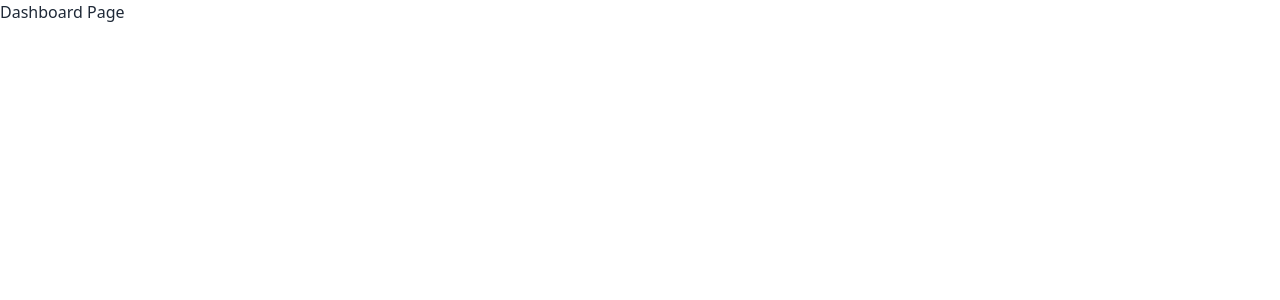
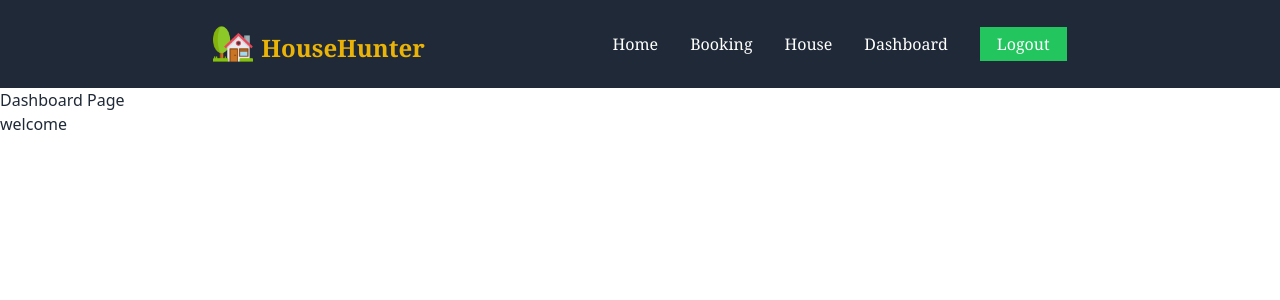
Before and after one commit to mshipan/house-hunter, a React (Vite) app: page /dashboard in a window 1280 px wide. Shown: the top 300 px of the page. Built offline with nearby package versions, Linux system fonts and the light colour scheme.

Commit message:
update register and login page and initialize redux toolkit and rtk query for easily get data

```diff
--- a/package.json
+++ b/package.json
@@ -10,12 +10,16 @@
     "preview": "vite preview"
   },
   "dependencies": {
+    "@reduxjs/toolkit": "^2.0.1",
+    "jwt-decode": "^4.0.0",
     "localforage": "^1.10.0",
     "match-sorter": "^6.3.3",
     "react": "^18.2.0",
     "react-dom": "^18.2.0",
     "react-hook-form": "^7.49.3",
+    "react-hot-toast": "^2.4.1",
     "react-icons": "^5.0.1",
+    "react-redux": "^9.1.0",
     "react-router-dom": "^6.21.3",
     "sort-by": "^1.2.0"
   },
--- a/src/components/shared/Navbar.jsx
+++ b/src/components/shared/Navbar.jsx
@@ -1,6 +1,17 @@
-import { Link, NavLink } from "react-router-dom";
+import { Link, NavLink, useNavigate } from "react-router-dom";
 import logo from "../../assets/house.png";
+import { useState } from "react";
+import useAuth from "../../hooks/useAuth";
 const Navbar = () => {
+  const { logout } = useAuth();
+  const [isLoggedIn, setLoggedIn] = useState(false);
+  const navigate = useNavigate();
+
+  const handleLogout = () => {
+    logout();
+    setLoggedIn(false);
+    navigate("/login");
+  };
   return (
     <div className="bg-gray-800 py-6">
       <div className="w-2/3 mx-auto flex items-center justify-between">
@@ -26,12 +37,25 @@ const Navbar = () => {
             <li className="font-serif text-white hover:text-green-500">
               <NavLink to="/dashboard">Dashboard</NavLink>
             </li>
+            {!isLoggedIn ? (
+              <li className="font-serif text-white hover:text-green-500 bg-green-500 hover:bg-transparent transition-all ease-in-out duration-300">
+                <button
+                  onClick={handleLogout}
+                  className="border border-green-500 px-4 py-1"
+                >
+                  Logout
+                </button>
+              </li>
+            ) : (
+              <>
                 <li className="font-serif text-white hover:text-green-500">
                   <NavLink to="/login">Login</NavLink>
                 </li>
                 <li className="font-serif text-white hover:text-green-500">
                   <NavLink to="/register">Register</NavLink>
                 </li>
+              </>
+            )}
           </ul>
         </nav>
       </div>
--- /dev/null
+++ b/src/hooks/useAuth.js
@@ -0,0 +1,9 @@
+import { useContext } from "react";
+import { AuthContext } from "../providers/AuthProvider";
+
+const useAuth = () => {
+  const auth = useContext(AuthContext);
+  return auth;
+};
+
+export default useAuth;
--- a/src/main.jsx
+++ b/src/main.jsx
@@ -1,11 +1,19 @@
-import React from "react";
 import ReactDOM from "react-dom/client";
 import "./index.css";
 import { RouterProvider } from "react-router-dom";
 import router from "./routes/Router.jsx";
+import { Toaster } from "react-hot-toast";
+import AuthProvider from "./providers/AuthProvider.jsx";
+import { Provider } from "react-redux";
+import Store from "./redux/Store.js";
 
 ReactDOM.createRoot(document.getElementById("root")).render(
-  <React.StrictMode>
-    <RouterProvider router={router} />
-  </React.StrictMode>
+  <>
+    <Provider store={Store}>
+      <AuthProvider>
+        <Toaster />
+        <RouterProvider router={router} />
+      </AuthProvider>
+    </Provider>
+  </>
 );
--- a/src/pages/Dashboard.jsx
+++ b/src/pages/Dashboard.jsx
@@ -1,7 +1,12 @@
+import useAuth from "../hooks/useAuth";
+
 const Dashboard = () => {
+  const { user } = useAuth();
+  console.log(user);
   return (
     <div>
       <h1>Dashboard Page</h1>
+      <p>welcome {user?.email}</p>
     </div>
   );
 };
--- a/src/pages/authPages/Login.jsx
+++ b/src/pages/authPages/Login.jsx
@@ -3,6 +3,7 @@ import logo from "../../assets/house.png";
 import { FaLock } from "react-icons/fa";
 import { SiGmail } from "react-icons/si";
 import { Link, useNavigate } from "react-router-dom";
+import toast from "react-hot-toast";
 
 const Login = () => {
   const navigate = useNavigate();
@@ -25,11 +26,12 @@ const Login = () => {
 
       if (response.ok) {
         const result = await response.json();
-        console.log("Login successful. Token:", result.token);
+        toast.success(`${result.user.name} Loggedin successfully.`);
+        localStorage.setItem("access-token", result.token);
 
         navigate("/dashboard");
       } else {
-        console.error("Login failed");
+        toast.error("Login failed.");
       }
     } catch (error) {
       console.error("Error during login:", error);
--- a/src/pages/authPages/Register.jsx
+++ b/src/pages/authPages/Register.jsx
@@ -3,6 +3,7 @@ import logo from "../../assets/house.png";
 import { FaUser, FaUserTie, FaPhoneAlt, FaLock } from "react-icons/fa";
 import { SiGmail } from "react-icons/si";
 import { Link, useNavigate } from "react-router-dom";
+import toast from "react-hot-toast";
 
 const Register = () => {
   const navigate = useNavigate();
@@ -26,12 +27,11 @@ const Register = () => {
         body: JSON.stringify(data),
       });
       if (response.ok) {
-        const result = await response.json();
-        console.log("Registration successful. Token:", result.token);
+        toast.success("Registration successful.");
 
         navigate("/login");
       } else {
-        console.error("Registration failed");
+        toast.success("Registration failed.");
       }
     } catch (error) {
       console.error("Error during registration:", error);
--- /dev/null
+++ b/src/providers/AuthProvider.jsx
@@ -0,0 +1,30 @@
+import { jwtDecode } from "jwt-decode";
+import { createContext, useEffect, useState } from "react";
+
+export const AuthContext = createContext(null);
+const AuthProvider = ({ children }) => {
+  const [user, setUser] = useState(null);
+
+  useEffect(() => {
+    const token = localStorage.getItem("access-token");
+
+    if (token) {
+      const decodedUser = jwtDecode(token);
+      setUser(decodedUser);
+    }
+  }, []);
+
+  const logout = () => {
+    setUser(null);
+    localStorage.removeItem("access-token");
+  };
+  const authInfo = {
+    user,
+    logout,
+  };
+  return (
+    <AuthContext.Provider value={authInfo}>{children}</AuthContext.Provider>
+  );
+};
+
+export default AuthProvider;
--- /dev/null
+++ b/src/redux/Store.js
@@ -0,0 +1,12 @@
+import { configureStore } from "@reduxjs/toolkit";
+import baseApi from "./features/api/baseApi";
+
+const Store = configureStore({
+  reducer: {
+    [baseApi.reducerPath]: baseApi.reducer,
+  },
+  middleware: (getDefaultMiddleware) =>
+    getDefaultMiddleware().concat(baseApi.middleware),
+});
+
+export default Store;
--- /dev/null
+++ b/src/redux/features/api/baseApi.js
@@ -0,0 +1,12 @@
+import { createApi, fetchBaseQuery } from "@reduxjs/toolkit/query/react";
+
+const baseApi = createApi({
+  reducerPath: "api",
+  baseQuery: fetchBaseQuery({
+    baseUrl: import.meta.VITE_baseApi,
+  }),
+  tagTypes: ["Users"],
+  endpoints: () => ({}),
+});
+
+export default baseApi;
--- /dev/null
+++ b/src/redux/features/api/usersApi.js
@@ -0,0 +1,12 @@
+import baseApi from "./baseApi";
+
+const usersApi = baseApi.injectEndpoints({
+  endpoints: (builder) => ({
+    getAllUsers: builder.query({
+      query: () => "/users",
+      providesTags: ["Users"],
+    }),
+  }),
+});
+
+export const { useGetAllUsersQuery } = usersApi;
```
Also changed, not shown: src/routes/Router.jsx (+4 -4 lines), 1 other file (tests, documents, lock files or other folders). Lines whose indentation alone changed are shown as unchanged.
